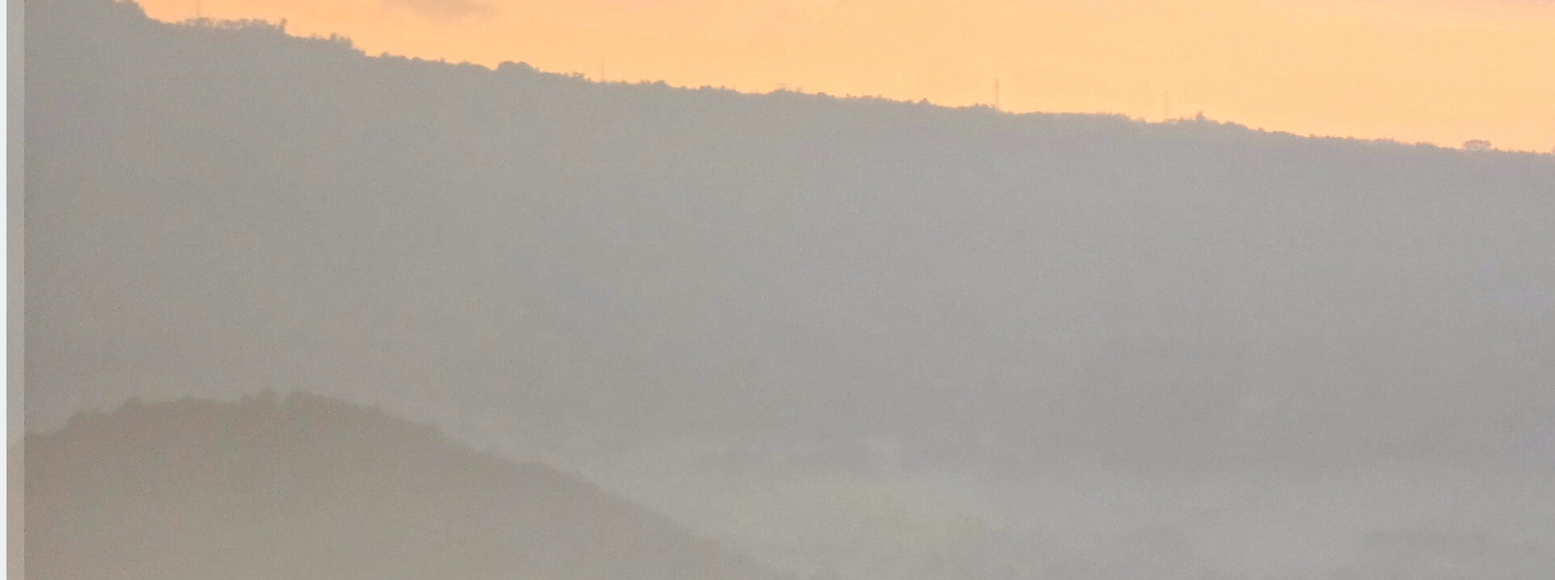
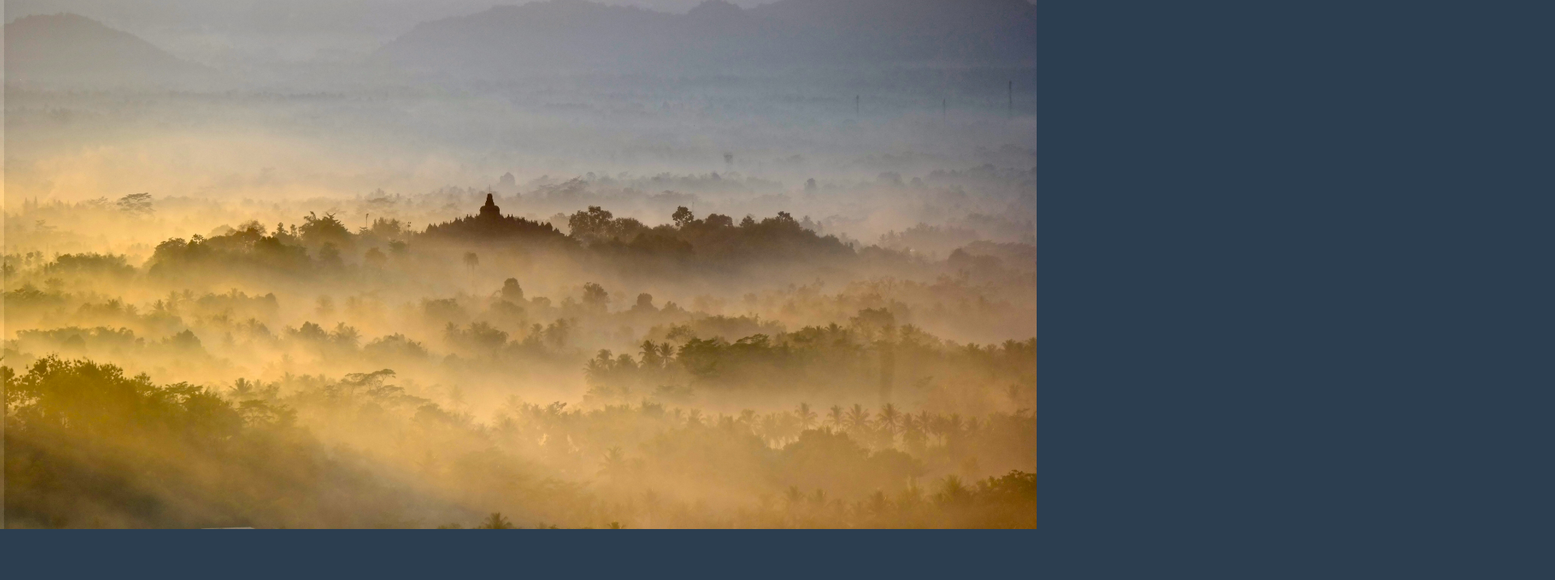
Before and after one commit to sseungjae/JS-Chrome-Clock, a plain HTML site: page index.html in a window 1280 px wide. Shown: the part 146-863 px from the top of the page at 81% size, 1920 px wide, since content can reach past the window. After the commit the page ends 800 px from the top, so only its background shows below. Drawn offline with Linux system fonts and the light colour scheme.

Commit message:
background image form
design

```diff
--- a/index.html
+++ b/index.html
@@ -23,5 +23,6 @@
     <script src="gretting.js"></script>
     <script src="todo.js"></script>
     <script src="bg.js"></script>
+    <script src="weather.js"></script>
 </body>
 </html>
--- a/style.css
+++ b/style.css
@@ -1,5 +1,5 @@
 body {
-  background-color: #ecf0f1;
+  background-color: #2c3e50;
 }
 
 .btn {
@@ -18,3 +18,21 @@ body {
 .showing {
   display: block;
 }
+@keyframes fadeIn {
+  from {
+    opacity: 0;
+  }
+  to {
+    opacity: 1;
+  }
+}
+
+.bgImage {
+  position: absolute;
+  top: 0;
+  left: 0;
+  width: 100%;
+  height: 100%;
+  z-index: -1;
+  animation: fadeIn 0.5s linear;
+}
--- /dev/null
+++ b/weather.js
@@ -0,0 +1,5 @@
+function init(){
+
+}
+
+init();
```
Also changed, not shown: 2 other files.
